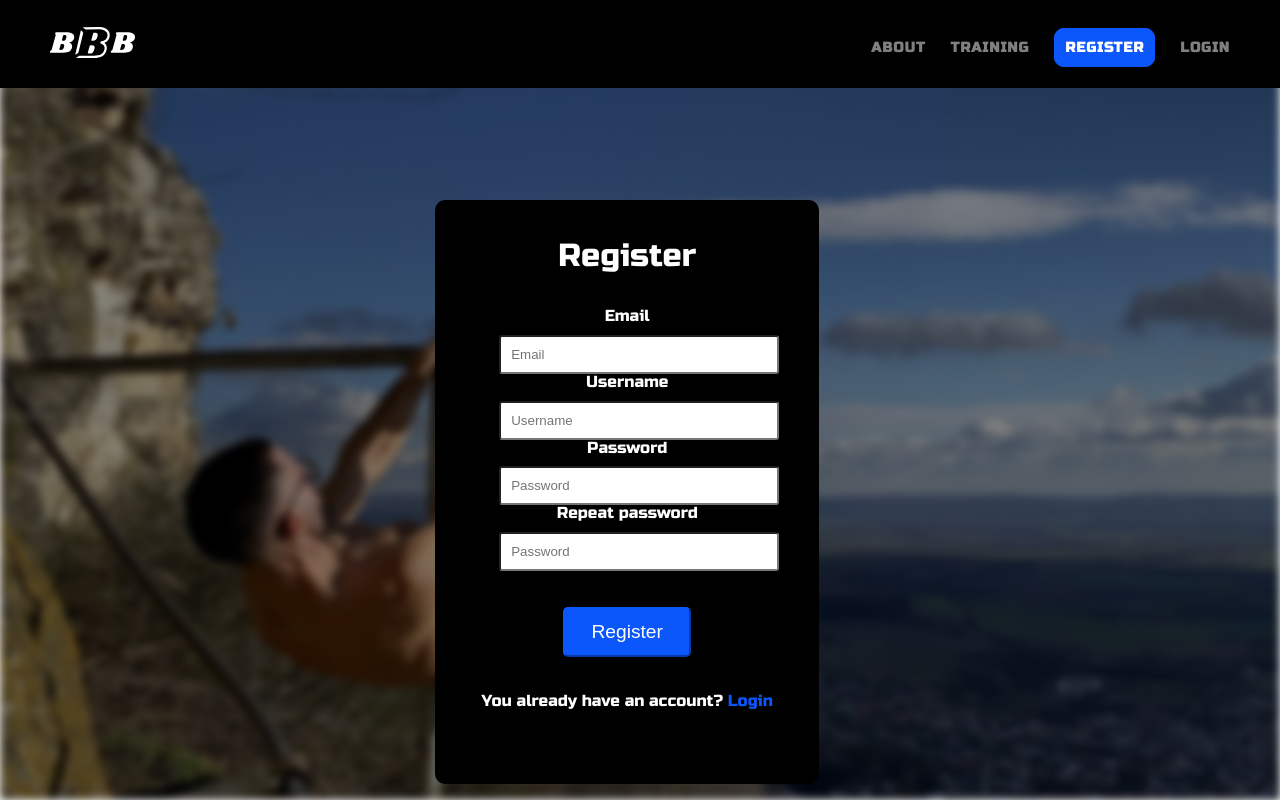
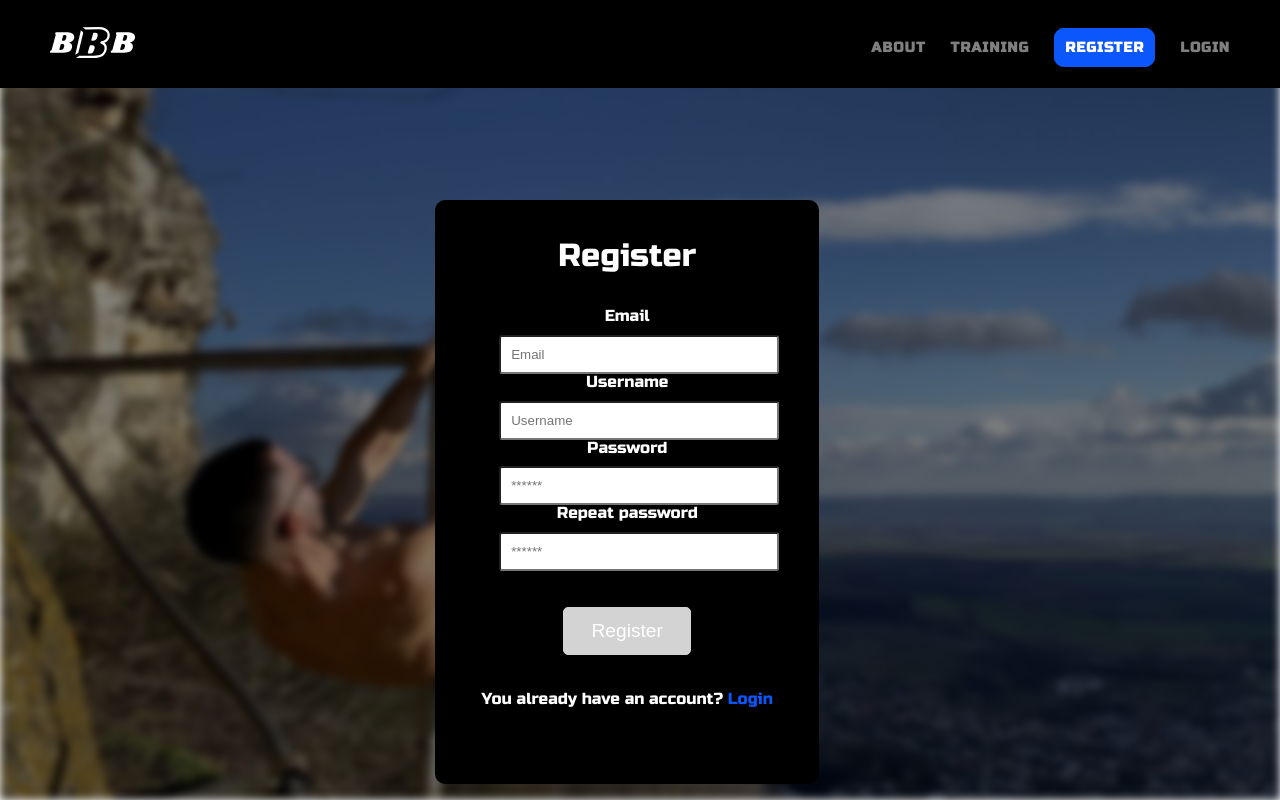
Before and after one commit to MariaRosenova/calisthenics-app, an Angular app in the folder caliestenics-app/: page /register in a window 1280 px wide. Built offline with nearby package versions, Linux system fonts and the light colour scheme.

Commit message:
Add functionality to register form

```diff
--- /dev/null
+++ b/caliestenics-app/src/app/shared/utils/matchPasswordsValidator.ts
@@ -0,0 +1,16 @@
+import { ValidatorFn } from "@angular/forms";
+
+
+export function matchPasswordsValidator(
+    passwordControlName: string,
+    rePasswordControlName: string,
+) : ValidatorFn {
+    return (control) => {
+        const passwordFormControl = control.get(passwordControlName);
+        const rePassFormControl = control.get(rePasswordControlName);
+        const areMatching =
+            passwordFormControl?.value == rePassFormControl?.value;
+
+            return areMatching ? null : {matchPasswordsValidator : true};
+     }
+}
--- a/caliestenics-app/src/app/user/register/register.component.html
+++ b/caliestenics-app/src/app/user/register/register.component.html
@@ -1,67 +1,80 @@
 <app-main-view class="view" />
 <div class="register">
-  <form #registerForm="ngForm" (ngSubmit)="register(registerForm)">
+
+  <form class="register" [formGroup]="form" (ngSubmit)="register()">
     <div class="register-form">
       <h2>Register</h2>
       <fieldset>
         <div class="email">
           <label for="email">Email</label>
 
-          <input
-           type="text"
-           name="email"
-           id="email"
-           placeholder="Email"
-           class="form-input"
-           ngModel
-           required
-           #email="ngModel"
-           [appEmail]="domains"
-            />
+          <input type="text" name="email" id="email" placeholder="Email" class="form-input" required
+            formControlName="email" />
 
+          <ng-container *ngIf="form.get('email')?.touched">
+            <h6 class="error" *ngIf="form.get('email')?.errors?.['required']">
+              Email is required!
+            </h6>
+            <h6 class="error" *ngIf="form.get('email')?.errors?.['emailValidator']">
+              Email is not valid!
+            </h6>
+          </ng-container>
         </div>
+
         <div class="username">
           <label for="username">Username</label>
-          <input
+          <input type="text" name="username" id="username" placeholder="Username" class="form-input"
+            formControlName="username" />
 
-          type="text"
-          name="username"
-          id="username"
-          placeholder="Username"
-          ngModel
-          class="form-input"
-          required
-          #username="ngModel" />
+
+          <ng-container *ngIf="form.get('username')?.touched">
+            <h6 class="error" *ngIf="form.get('username')?.errors?.['required']">
+              Username is required!
+            </h6>
+
+            <h6 class="error" *ngIf="form.get('username')?.errors?.['minlength']">
+              Username must be at least 5 characters!
+            </h6>
+          </ng-container>
         </div>
 
+
+        <ng-container formGroupName="passGroup">
           <div class="password">
             <label for="password">Password</label>
-          <input
-          type="password"
-          name="password"
-          id="password"
-          placeholder="Password"
-          ngModel
-          class="form-password"
-          required
-          #password="ngModel"/>
+
+            <input type="password" name="password" id="password" placeholder="******" class="form-password"
+              formControlName="password" />
           </div>
+
 
           <div class="repass">
             <label for="repass">Repeat password</label>
-          <input
-          type="repass"
-          name="repass"
-          id="repass"
-          placeholder="Password"
-          ngModel
-          class="form-password"
-          required
-          #password="ngModel" />
+            <input type="password" name="repass" id="repass" placeholder="******" class="form-password"
+              formControlName="rePassword" />
           </div>
+
+
+          <ng-container *ngIf="form.get('passGroup')?.get('rePassword')?.touched">
+            <h6 class="error" *ngIf="form.get('passGroup')?.errors?.['matchPasswordsValidator'] ||
+              form.get('passGroup')?.get('rePassword')?.errors?.['required']">Repeat Password does
+              not
+              match password!</h6>
+
+          </ng-container>
+        </ng-container>
       </fieldset>
 
-      <button type="submit" class="btn">Register</button>
+      <button
+        [disabled]="form.invalid"
+        [style]="{
+          backgroundColor: form.invalid ? 'lightgray' : '#0C57FB',
+          border: form.invalid ? '1px solid lightgray' : 'none',
+          cursor: form.invalid ? 'not-allowed' : 'pointer'
+        }"
+        type="submit"
+        class="btn">Register</button>
+
       <p>You already have an account? <a routerLink="/login">Login</a></p>
 
     </div>
--- a/caliestenics-app/src/app/user/register/register.component.ts
+++ b/caliestenics-app/src/app/user/register/register.component.ts
@@ -1,6 +1,8 @@
 import { Component } from '@angular/core';
-import { NgForm } from '@angular/forms';
+import { FormBuilder, NgForm, Validators } from '@angular/forms';
 import { EMAIL_DOMAINS } from 'src/app/constants';
+import { emailValidator } from 'src/app/shared/utils/email-validator';
+import { matchPasswordsValidator } from 'src/app/shared/utils/matchPasswordsValidator';
 
 @Component({
   selector: 'app-register',
@@ -8,13 +10,30 @@ import { EMAIL_DOMAINS } from 'src/app/constants';
   styleUrls: ['./register.component.css']
 })
 export class RegisterComponent {
-  domains = EMAIL_DOMAINS;
+  form = this.fb.group({
+    email: ['', [Validators.required, emailValidator(EMAIL_DOMAINS)]],
+    username: ['', [Validators.required, Validators.minLength(6)]],
+    passGroup: this.fb.group(
+      {
+      password: ['', [Validators.required, Validators.minLength(6)]],
+      rePassword: ['', [Validators.required]]
+      },
+      {
+        validators : [matchPasswordsValidator('password', 'rePassword')],
+      }
+  )
+  });
+  get passGroup() {
+    return this.form.get('passGroup');
+  }
 
-  register(form: NgForm) {
-    if(form.invalid) {
+  constructor(private fb: FormBuilder) {}
+
+  register(): void {
+    if (this.form.invalid) {
       return;
     }
-    console.log(form.value);
-    console.log('successful registered user')
-  }
+
+    console.log(this.form.value);
 }
+}
--- a/caliestenics-app/src/app/user/user.module.ts
+++ b/caliestenics-app/src/app/user/user.module.ts
@@ -4,7 +4,7 @@ import { LoginComponent } from './login/login.component';
 import { RegisterComponent } from './register/register.component';
 import { SharedModule } from '../shared/shared.module';
 import { RouterModule } from '@angular/router';
-import { FormsModule } from '@angular/forms';
+import { FormsModule, ReactiveFormsModule } from '@angular/forms';
 import { EmailDirective } from '../validators/email.directive';
 
 
@@ -20,7 +20,8 @@ import { EmailDirective } from '../validators/email.directive';
     CommonModule,
     SharedModule,
     RouterModule,
-    FormsModule
+    FormsModule,
+    ReactiveFormsModule
   ],
   exports: [LoginComponent, RegisterComponent]
 })
```
Lines whose indentation alone changed are shown as unchanged.
